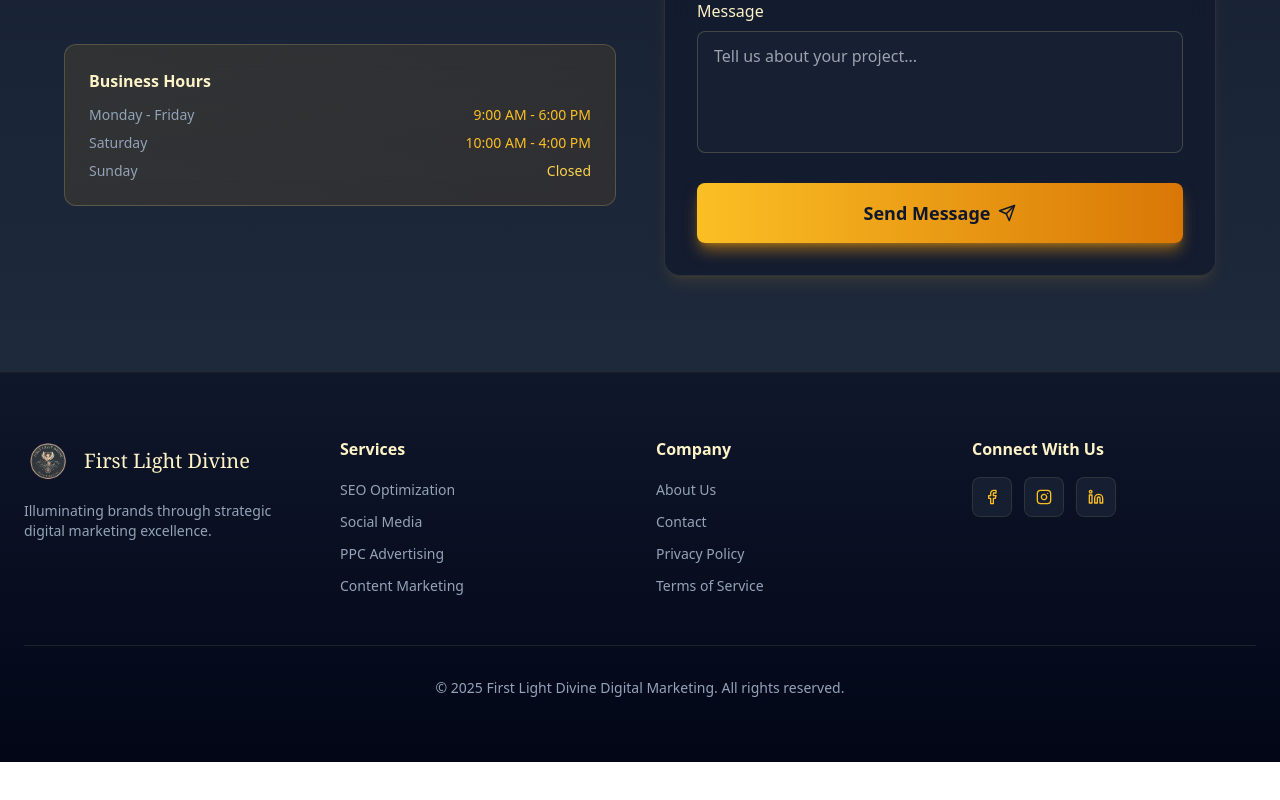
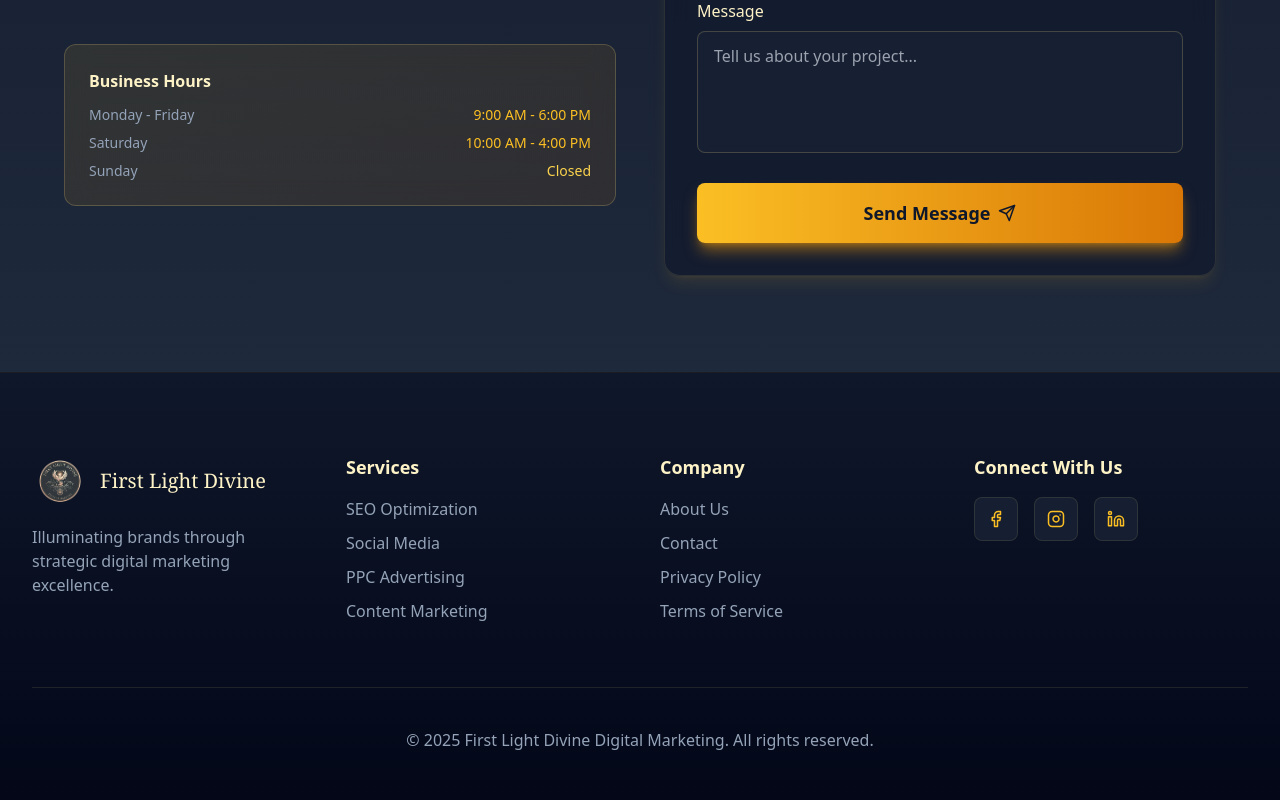
Before and after one commit to itxamit/first-light-divine, a React (Vite) app: page / in a window 1280 px wide. Shown: the part 4262-5062 px from the top of the page. Before the commit the page ends 5024 px from the top, so only its background shows below. Built offline with nearby package versions, Linux system fonts and the light colour scheme.

Commit message:
Updated Footer.tsx

```diff
--- a/src/components/Footer.tsx
+++ b/src/components/Footer.tsx
@@ -5,54 +5,54 @@ export default function Footer() {
 
   return (
     <footer className="bg-gradient-to-b from-slate-900 to-slate-950 border-t border-amber-200/10">
-      <div className="container mx-auto px-4 sm:px-6 py-12 sm:py-16">
-        <div className="grid grid-cols-1 sm:grid-cols-2 md:grid-cols-4 gap-6 sm:gap-8 mb-8 sm:mb-12">
-          <div className="sm:col-span-2 md:col-span-1">
+      <div className="container mx-auto px-4 sm:px-6 lg:px-8 py-12 sm:py-16 lg:py-20">
+        <div className="grid grid-cols-1 sm:grid-cols-2 lg:grid-cols-4 gap-6 sm:gap-8 lg:gap-10 mb-8 sm:mb-12 lg:mb-16">
+          <div className="sm:col-span-2 lg:col-span-1">
             <div className="flex items-center space-x-2 sm:space-x-3 mb-3 sm:mb-4">
               <img
                 src="/logo.png"
                 alt="First Light Divine"
-                className="h-10 sm:h-12 w-10 sm:w-12 object-contain hover:scale-110 transition-transform"
+                className="h-10 sm:h-12 lg:h-14 w-10 sm:w-12 lg:w-14 object-contain hover:scale-110 transition-transform"
               />
-              <span className="text-base sm:text-lg md:text-xl font-serif text-amber-100">First Light Divine</span>
+              <span className="text-base sm:text-lg lg:text-xl font-serif text-amber-100">First Light Divine</span>
             </div>
-            <p className="text-xs sm:text-sm text-slate-400 leading-relaxed hover:text-slate-300 transition-colors">
+            <p className="text-xs sm:text-sm lg:text-base text-slate-400 leading-relaxed hover:text-slate-300 transition-colors">
               Illuminating brands through strategic digital marketing excellence.
             </p>
           </div>
 
           <div>
-            <h3 className="text-amber-100 font-semibold mb-3 sm:mb-4 text-sm sm:text-base">Services</h3>
-            <ul className="space-y-1.5 sm:space-y-2">
-              <li><a href="#services" className="text-xs sm:text-sm text-slate-400 hover:text-amber-400 hover:translate-x-1 transition-all inline-block">SEO Optimization</a></li>
-              <li><a href="#services" className="text-xs sm:text-sm text-slate-400 hover:text-amber-400 hover:translate-x-1 transition-all inline-block">Social Media</a></li>
-              <li><a href="#services" className="text-xs sm:text-sm text-slate-400 hover:text-amber-400 hover:translate-x-1 transition-all inline-block">PPC Advertising</a></li>
-              <li><a href="#services" className="text-xs sm:text-sm text-slate-400 hover:text-amber-400 hover:translate-x-1 transition-all inline-block">Content Marketing</a></li>
+            <h3 className="text-amber-100 font-semibold mb-3 sm:mb-4 text-sm sm:text-base lg:text-lg">Services</h3>
+            <ul className="space-y-1.5 sm:space-y-2 lg:space-y-2.5">
+              <li><a href="#services" className="text-xs sm:text-sm lg:text-base text-slate-400 hover:text-amber-400 hover:translate-x-1 transition-all inline-block">SEO Optimization</a></li>
+              <li><a href="#services" className="text-xs sm:text-sm lg:text-base text-slate-400 hover:text-amber-400 hover:translate-x-1 transition-all inline-block">Social Media</a></li>
+              <li><a href="#services" className="text-xs sm:text-sm lg:text-base text-slate-400 hover:text-amber-400 hover:translate-x-1 transition-all inline-block">PPC Advertising</a></li>
+              <li><a href="#services" className="text-xs sm:text-sm lg:text-base text-slate-400 hover:text-amber-400 hover:translate-x-1 transition-all inline-block">Content Marketing</a></li>
             </ul>
           </div>
 
           <div>
-            <h3 className="text-amber-100 font-semibold mb-3 sm:mb-4 text-sm sm:text-base">Company</h3>
-            <ul className="space-y-1.5 sm:space-y-2">
-              <li><a href="#about" className="text-xs sm:text-sm text-slate-400 hover:text-amber-400 hover:translate-x-1 transition-all inline-block">About Us</a></li>
-              <li><a href="#contact" className="text-xs sm:text-sm text-slate-400 hover:text-amber-400 hover:translate-x-1 transition-all inline-block">Contact</a></li>
-              <li><a href="#/privacy" className="text-xs sm:text-sm text-slate-400 hover:text-amber-400 hover:translate-x-1 transition-all inline-block">Privacy Policy</a></li>
-              <li><a href="#/terms" className="text-xs sm:text-sm text-slate-400 hover:text-amber-400 hover:translate-x-1 transition-all inline-block">Terms of Service</a></li>
+            <h3 className="text-amber-100 font-semibold mb-3 sm:mb-4 text-sm sm:text-base lg:text-lg">Company</h3>
+            <ul className="space-y-1.5 sm:space-y-2 lg:space-y-2.5">
+              <li><a href="#about" className="text-xs sm:text-sm lg:text-base text-slate-400 hover:text-amber-400 hover:translate-x-1 transition-all inline-block">About Us</a></li>
+              <li><a href="#contact" className="text-xs sm:text-sm lg:text-base text-slate-400 hover:text-amber-400 hover:translate-x-1 transition-all inline-block">Contact</a></li>
+              <li><a href="#/privacy" className="text-xs sm:text-sm lg:text-base text-slate-400 hover:text-amber-400 hover:translate-x-1 transition-all inline-block">Privacy Policy</a></li>
+              <li><a href="#/terms" className="text-xs sm:text-sm lg:text-base text-slate-400 hover:text-amber-400 hover:translate-x-1 transition-all inline-block">Terms of Service</a></li>
             </ul>
           </div>
 
           <div>
-            <h3 className="text-amber-100 font-semibold mb-3 sm:mb-4 text-sm sm:text-base">Connect With Us</h3>
-            <div className="flex gap-2 sm:gap-3">
+            <h3 className="text-amber-100 font-semibold mb-3 sm:mb-4 text-sm sm:text-base lg:text-lg">Connect With Us</h3>
+            <div className="flex gap-2 sm:gap-3 lg:gap-4">
 
               {/* Facebook */}
               <a
                 href="https://www.facebook.com/share/1DGk35nzCj/?mibextid=wwXIfr"
                 target="_blank"
                 rel="noopener noreferrer"
-                className="group bg-slate-800/60 hover:bg-amber-400/20 border border-amber-200/10 hover:border-amber-400/30 w-8 sm:w-10 h-8 sm:h-10 rounded-lg flex items-center justify-center transition-all backdrop-blur-sm hover:shadow-lg hover:shadow-amber-400/20"
+                className="group bg-slate-800/60 hover:bg-amber-400/20 border border-amber-200/10 hover:border-amber-400/30 w-8 sm:w-10 lg:w-11 h-8 sm:h-10 lg:h-11 rounded-lg flex items-center justify-center transition-all backdrop-blur-sm hover:shadow-lg hover:shadow-amber-400/20"
               >
-                <Facebook className="text-amber-400 group-hover:scale-110 transition-transform" size={16} />
+                <Facebook className="text-amber-400 group-hover:scale-110 transition-transform" size={18} />
               </a>
 
               {/* Instagram — UPDATED */}
@@ -60,9 +60,9 @@ export default function Footer() {
                 href="https://www.instagram.com/firstlightdivinemarketing?igsh=MWx1eXYwam1jZ3QzdA=="
                 target="_blank"
                 rel="noopener noreferrer"
-                className="group bg-slate-800/60 hover:bg-amber-400/20 border border-amber-200/10 hover:border-amber-400/30 w-8 sm:w-10 h-8 sm:h-10 rounded-lg flex items-center justify-center transition-all backdrop-blur-sm hover:shadow-lg hover:shadow-amber-400/20"
+                className="group bg-slate-800/60 hover:bg-amber-400/20 border border-amber-200/10 hover:border-amber-400/30 w-8 sm:w-10 lg:w-11 h-8 sm:h-10 lg:h-11 rounded-lg flex items-center justify-center transition-all backdrop-blur-sm hover:shadow-lg hover:shadow-amber-400/20"
               >
-                <Instagram className="text-amber-400 group-hover:scale-110 transition-transform" size={16} />
+                <Instagram className="text-amber-400 group-hover:scale-110 transition-transform" size={18} />
               </a>
 
               {/* LinkedIn */}
@@ -70,9 +70,9 @@ export default function Footer() {
                 href="https://www.linkedin.com/in/firstlightdivinemarketing478a87399?utm_source=share&utm_campaign=share_via&utm_content=profile&utm_medium=ios_app"
                 target="_blank"
                 rel="noopener noreferrer"
-                className="group bg-slate-800/60 hover:bg-amber-400/20 border border-amber-200/10 hover:border-amber-400/30 w-8 sm:w-10 h-8 sm:h-10 rounded-lg flex items-center justify-center transition-all backdrop-blur-sm hover:shadow-lg hover:shadow-amber-400/20"
+                className="group bg-slate-800/60 hover:bg-amber-400/20 border border-amber-200/10 hover:border-amber-400/30 w-8 sm:w-10 lg:w-11 h-8 sm:h-10 lg:h-11 rounded-lg flex items-center justify-center transition-all backdrop-blur-sm hover:shadow-lg hover:shadow-amber-400/20"
               >
-                <Linkedin className="text-amber-400 group-hover:scale-110 transition-transform" size={16} />
+                <Linkedin className="text-amber-400 group-hover:scale-110 transition-transform" size={18} />
               </a>
 
             </div>
@@ -80,7 +80,7 @@ export default function Footer() {
           </div>
         </div>
 
-        <div className="border-t border-amber-200/10 pt-6 sm:pt-8 text-center text-slate-400 text-xs sm:text-sm">
+        <div className="border-t border-amber-200/10 pt-6 sm:pt-8 lg:pt-10 text-center text-slate-400 text-xs sm:text-sm lg:text-base">
           <p>&copy; {currentYear} First Light Divine Digital Marketing. All rights reserved.</p>
         </div>
       </div>
```
